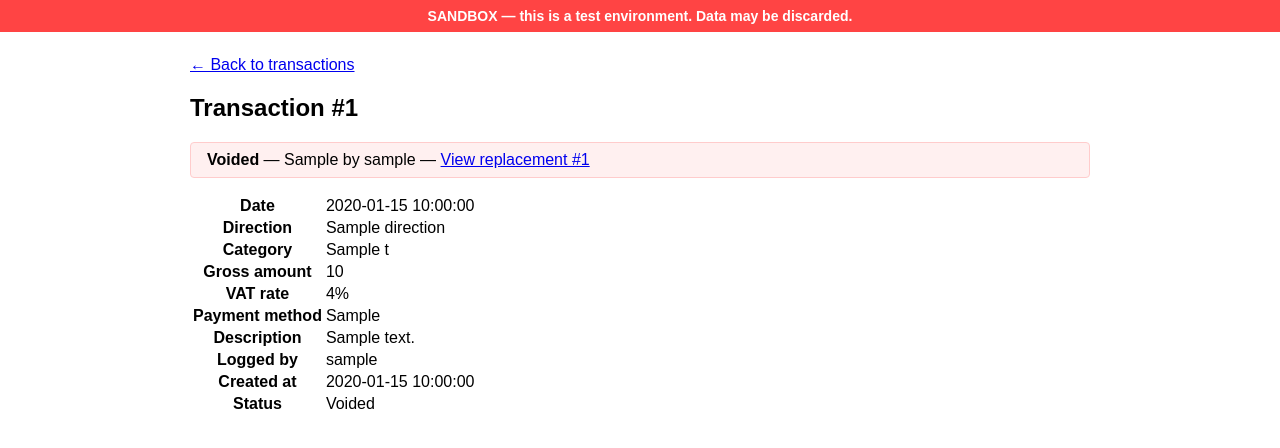
After one commit to NewWorldSolution/cashflow-tracker, a Python web app: template app/templates/transactions/detail.html in a window 1280 px wide. The commit adds this page. Shown: the top 448 px of the page. Run offline with Jinja, Linux system fonts and the light colour scheme; the template is opened without the code that fills it: most values are stand-ins (such as "Sample title", 1, 10 or a date in 2020).

Commit message:
feat: void/correct templates (I4-T3)
- Add detail.html: read-only view, active/voided conditional sections, void/correct links
- Add void.html: transaction summary, inline errors, void_reason input
- create.html: form action uses form_action variable with default
- list.html: date cell links to detail view

Co-Authored-By: Claude Sonnet 4.6 <noreply@anthropic.com>

```diff
--- a/app/templates/transactions/create.html
+++ b/app/templates/transactions/create.html
@@ -14,7 +14,7 @@
 
 <h2>New transaction</h2>
 
-<form method="post" action="/transactions/new">
+<form method="post" action="{{ form_action | default('/transactions/new') }}">
 
   <p>
     <label>
--- /dev/null
+++ b/app/templates/transactions/detail.html
@@ -0,0 +1,51 @@
+{% extends "base.html" %}
+
+{% block title %}Transaction #{{ t.id }} — cashflow-tracker{% endblock %}
+
+{% block content %}
+
+<p><a href="/transactions/">← Back to transactions</a></p>
+
+<h2>Transaction #{{ t.id }}</h2>
+
+{% if not t.is_active %}
+<div style="background:#fff0f0;border:1px solid #ffcccc;padding:8px 16px;border-radius:4px;margin-bottom:16px;">
+  <strong>Voided</strong> — {{ t.void_reason }}
+  {% if t.voided_by_username %} by {{ t.voided_by_username }}{% endif %}
+  {% if t.replacement_transaction_id %}
+    — <a href="/transactions/{{ t.replacement_transaction_id }}">View replacement #{{ t.replacement_transaction_id }}</a>
+  {% endif %}
+</div>
+{% endif %}
+
+<table>
+  <tr><th>Date</th><td>{{ t.date }}</td></tr>
+  <tr><th>Direction</th><td>{{ t.direction | capitalize }}</td></tr>
+  <tr><th>Category</th><td>{{ t.category_label }}</td></tr>
+  <tr><th>Gross amount</th><td>{{ t.amount }}</td></tr>
+  <tr><th>VAT rate</th><td>{{ t.vat_rate | int }}%</td></tr>
+  <tr><th>Payment method</th><td>{{ t.payment_method | capitalize }}</td></tr>
+
+  {% if t.direction == 'income' %}
+  <tr><th>Income type</th><td>{{ t.income_type | capitalize if t.income_type else '—' }}</td></tr>
+  {% endif %}
+
+  {% if t.direction == 'expense' %}
+  <tr><th>VAT deductible</th><td>{{ t.vat_deductible_pct | int if t.vat_deductible_pct is not none else '—' }}%</td></tr>
+  {% endif %}
+
+  <tr><th>Description</th><td>{{ t.description if t.description else '—' }}</td></tr>
+  <tr><th>Logged by</th><td>{{ t.logged_by_username }}</td></tr>
+  <tr><th>Created at</th><td>{{ t.created_at }}</td></tr>
+  <tr><th>Status</th><td>{{ 'Active' if t.is_active else 'Voided' }}</td></tr>
+</table>
+
+{% if t.is_active %}
+<p>
+  <a href="/transactions/{{ t.id }}/void">Void this transaction</a>
+  &nbsp;|&nbsp;
+  <a href="/transactions/{{ t.id }}/correct">Correct this transaction</a>
+</p>
+{% endif %}
+
+{% endblock %}
--- a/app/templates/transactions/list.html
+++ b/app/templates/transactions/list.html
@@ -19,7 +19,7 @@
       <tbody>
         {% for t in transactions %}
           <tr>
-            <td>{{ t.date }}</td>
+            <td><a href="/transactions/{{ t.id }}">{{ t.date }}</a></td>
             <td>{{ t.category_label }}</td>
             <td>{{ t.direction }}</td>
             <td>{{ t.amount }}</td>
```
Also changed, not shown: app/templates/transactions/void.html (added, +39 -0 lines).
